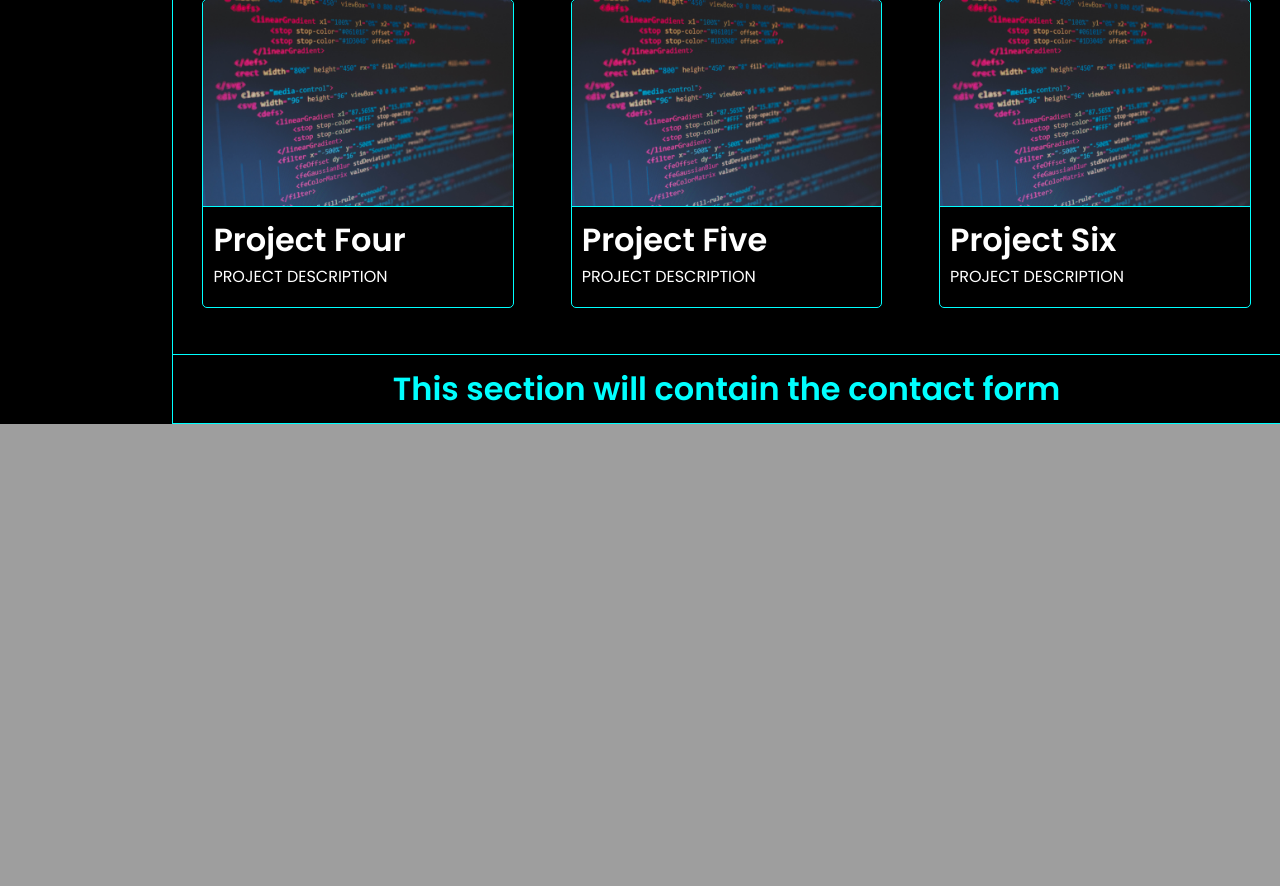
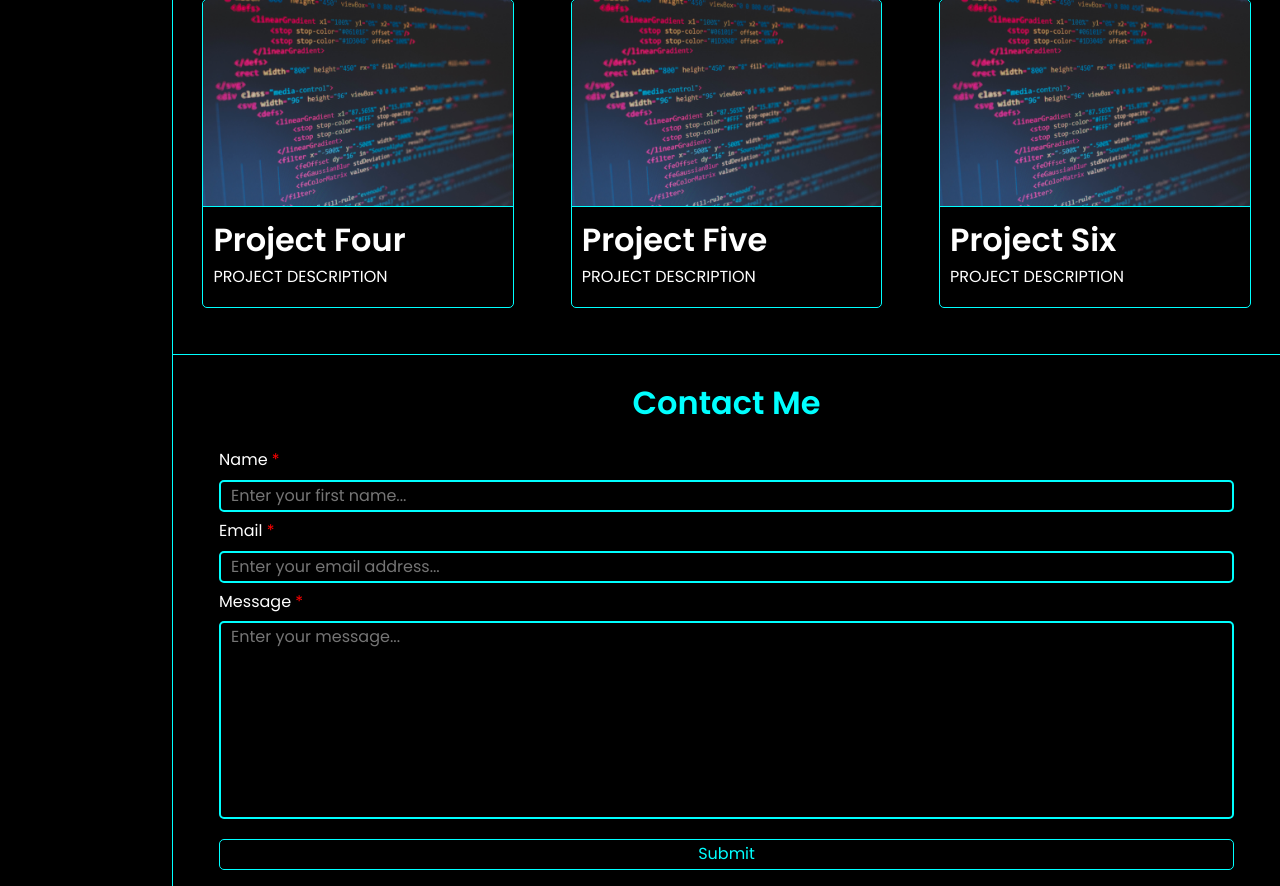
Before and after one commit to liamsinc/portfolio, a PHP site: page / in a window 1280 px wide. Shown: the part 1274-2160 px from the top of the page. Before the commit the page ends 1698 px from the top, so only its background shows below. Run offline with PHP 8.4, Linux system fonts and the light colour scheme; some libraries are stand-ins or nearby versions.

Commit message:
Added contact form and styled

```diff
--- a/css/style.css
+++ b/css/style.css
@@ -362,9 +362,60 @@ a {
 
 /* line 2, ../../../Documents/Netmatters/Portfolio/scss/sections/_contact.scss */
 .contact__section {
-  text-align: center;
+  text-align: center; }
+
+/* line 6, ../../../Documents/Netmatters/Portfolio/scss/sections/_contact.scss */
+.contact__title {
   color: #00FFFF;
-  border-bottom: 1px solid #00FFFF; }
+  margin: 0.9375em 0; }
+
+/* line 11, ../../../Documents/Netmatters/Portfolio/scss/sections/_contact.scss */
+.contact__form {
+  padding: 0 1.875em;
+  display: flex;
+  flex-direction: column;
+  justify-content: center;
+  align-items: center;
+  row-gap: 0.625em; }
+
+/* line 20, ../../../Documents/Netmatters/Portfolio/scss/sections/_contact.scss */
+.contact__input {
+  width: 100%;
+  border: 2px solid #00FFFF;
+  background-color: #000;
+  color: #fff;
+  border-radius: 0.3125em;
+  padding: 0.3125em 0.625em;
+  resize: none; }
+  /* line 29, ../../../Documents/Netmatters/Portfolio/scss/sections/_contact.scss */
+  .contact__input:focus {
+    outline: none;
+    box-shadow: 0 0 10px #00FFFF; }
+
+/* line 35, ../../../Documents/Netmatters/Portfolio/scss/sections/_contact.scss */
+.contact__label {
+  color: #fff;
+  align-self: flex-start; }
+
+/* line 40, ../../../Documents/Netmatters/Portfolio/scss/sections/_contact.scss */
+.contact__button {
+  width: 100%;
+  margin-top: 0.625em;
+  padding: 0.3125em 0.625em;
+  border: 1px solid #00FFFF;
+  border-radius: 0.3125em;
+  background-color: #000;
+  color: #00FFFF;
+  cursor: pointer; }
+  /* line 50, ../../../Documents/Netmatters/Portfolio/scss/sections/_contact.scss */
+  .contact__button:hover {
+    background-color: #00FFFF;
+    color: #000; }
+
+/* line 57, ../../../Documents/Netmatters/Portfolio/scss/sections/_contact.scss */
+.required::after {
+  content: ' *';
+  color: red; }
 
 /* line 2, ../../../Documents/Netmatters/Portfolio/scss/sections/_about.scss */
 .about__section {
--- a/index.html
+++ b/index.html
@@ -99,7 +99,16 @@
             </section>
             <section class="contact__section" id="contact">
                 <div class="contact__content container">
-                    <h1>This section will contain the contact form</h1>
+                    <h1 class="contact__title">Contact Me</h1>
+                    <form class="contact__form">
+                        <label class="contact__label required" for="name">Name</label>
+                        <input class="contact__input" type="text" id="name" name="name" placeholder="Enter your first name...">
+                        <label class="contact__label required" for="email">Email</label>
+                        <input class="contact__input" type="email" id="email" name="email" placeholder="Enter your email address...">
+                        <label class="contact__label required" for="message">Message</label>
+                        <textarea class="contact__input" rows="10" cols="30" placeholder="Enter your message..."></textarea>
+                        <input class="contact__button" type="submit" value="Submit">
+                    </form>
                 </div>
             </section>
         </div>
--- a/scss/sections/_contact.scss
+++ b/scss/sections/_contact.scss
@@ -1,7 +1,60 @@
 .contact {
     &__section {
         text-align: center;
+    }
+
+    &__title {
         color: $aqua;
-        border-bottom: 1px solid $aqua;
+        margin: em(15px) 0;
+    }
+
+    &__form {
+        padding: 0 em(30px);
+        display: flex;
+        flex-direction: column;
+        justify-content: center;
+        align-items: center;
+        row-gap: em(10px);
+    }
+
+    &__input {
+        width: 100%;
+        border: 2px solid $aqua;
+        background-color: $black;
+        color: $white;
+        border-radius: em(5px);
+        padding: em(5px) em(10px);
+        resize: none;
+
+        &:focus {
+            outline: none;
+            box-shadow: 0 0 10px $aqua;
+        }
+    }
+
+    &__label {
+        color: $white;
+        align-self: flex-start;
+    }
+
+    &__button {
+        width: 100%;
+        margin-top: em(10px);
+        padding: em(5px) em(10px);
+        border: 1px solid $aqua;
+        border-radius: em(5px);
+        background-color: $black;
+        color: $aqua;
+        cursor: pointer;
+
+        &:hover {
+            background-color: $aqua;
+            color: $black;
+        }
     }
 }
+
+.required::after {
+    content: ' *';
+    color: red;
+}
```
Also changed, not shown: 1 other file.
